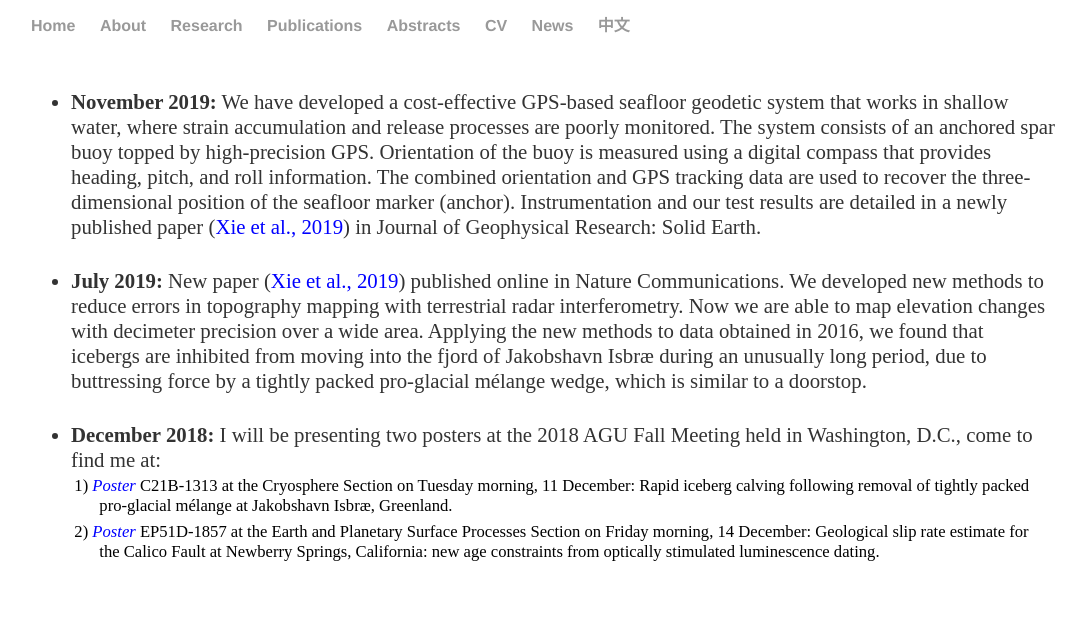
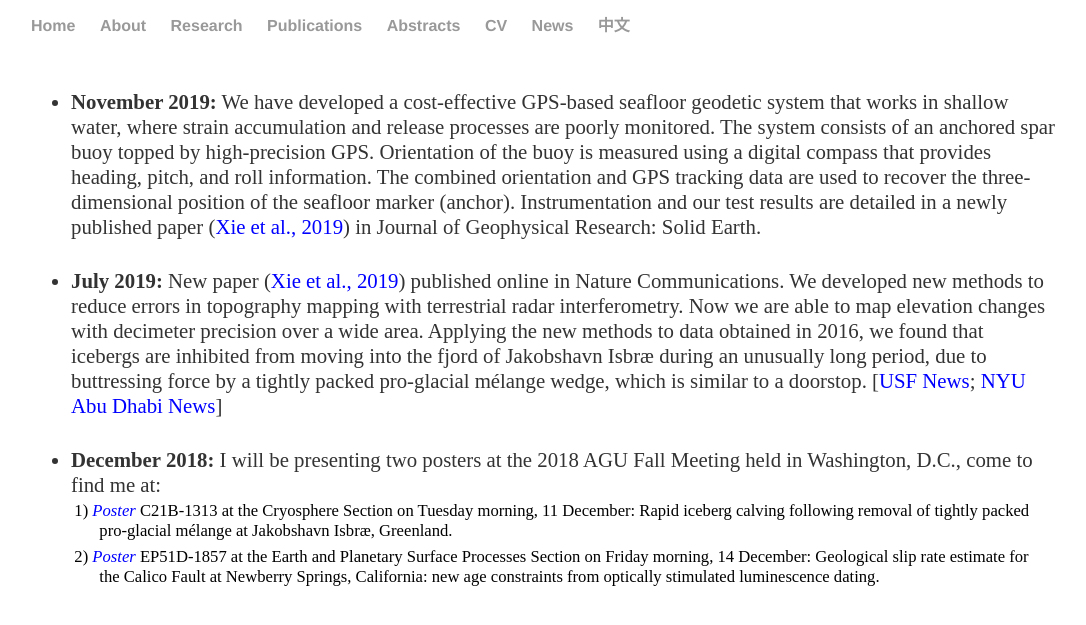
Before and after one commit to suruixie/suruixie.github.io, a Jekyll site: the page built from news/index.html, in a window 1280 px wide. Shown: the top 625 px of the page, without its empty margins (97-1183 px from the left). Built offline with Jekyll 4.4.1, drawn with Linux system fonts in a browser that asks for light colours.

Commit message:
Update index.html

```diff
--- a/news/index.html
+++ b/news/index.html
@@ -17,7 +17,9 @@ title: Surui's updates
 		    We developed new methods to reduce errors in topography mapping with terrestrial radar interferometry.
 		    Now we are able to map elevation changes with decimeter precision over a wide area.
 		    Applying the new methods to data obtained in 2016, we found that icebergs are inhibited from moving into the fjord of Jakobshavn Isbræ during an unusually long period, due to buttressing force by a tightly packed pro-glacial mélange wedge, which is similar to a doorstop.
-		</p>
+                    [<a href="https://www.usf.edu/news/2019/geoscientists-discover-mechanisms-controlling-greenland-ice-sheet-collapse.aspx" style="color:#0000FF;">USF News</a>;
+		     <a href="https://nyuad.nyu.edu/en/news/latest-news/science-and-technology/2019/july/greenland-ice-sheet-collapse.html" style="color:#0000FF;">NYU Abu Dhabi News</a>]
+	        </p>
 	        <br style="line-height:1.5em">
 	<li style="line-height:120%; font-size:1.0em;"><strong>December 2018:</strong> I will be presenting two posters at the 2018 AGU Fall Meeting held in Washington, D.C., come to find me at:
 		<p  class="publist" style="font-size:0.8em;">
```
